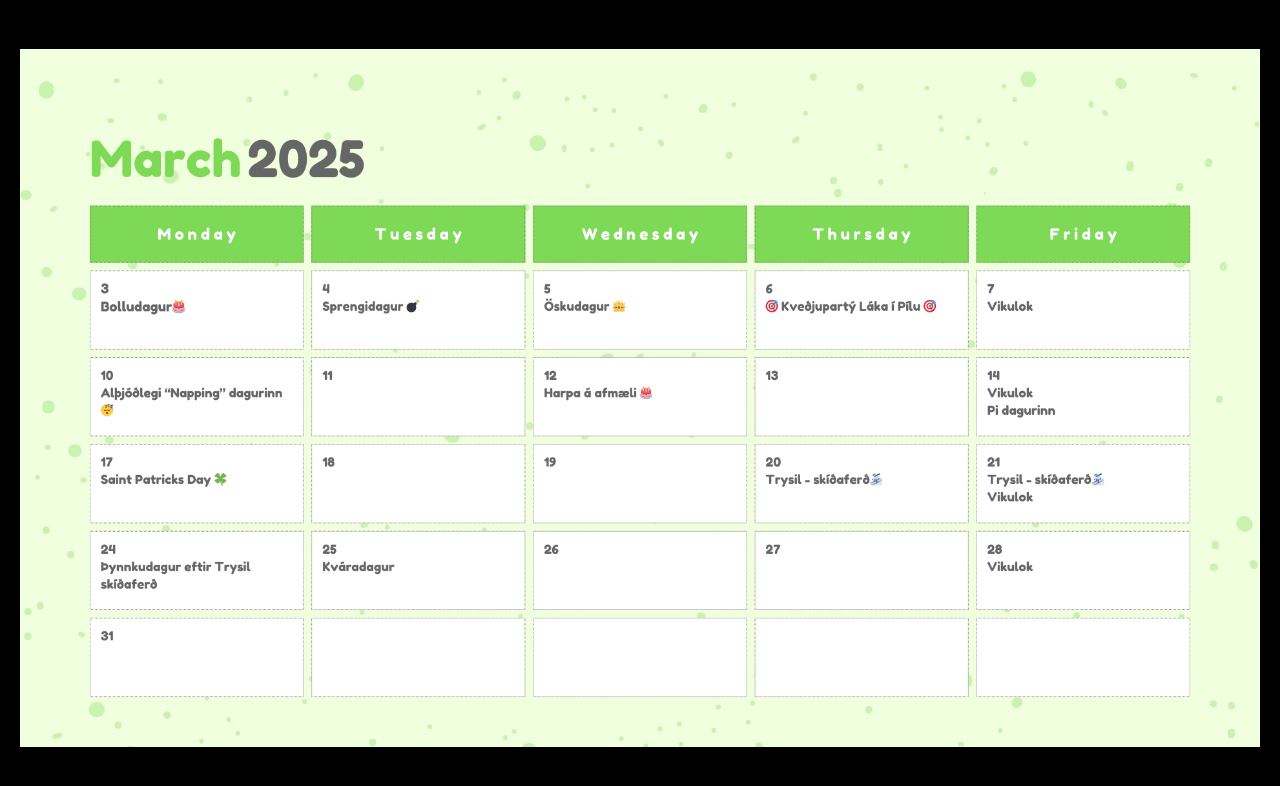
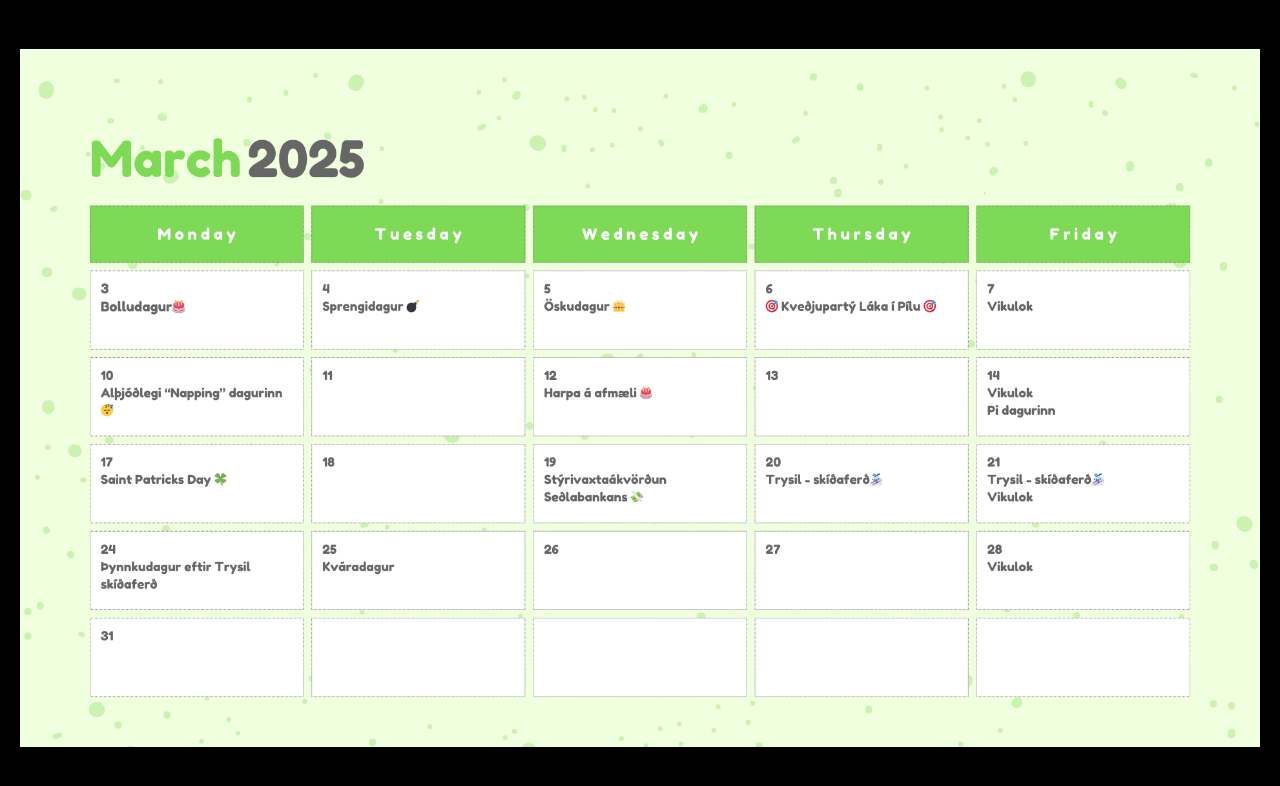
Before and after one commit to harpasteingrims/pearl-calendar-display, a plain HTML site: page index.html in a window 1280 px wide. Drawn offline with Linux system fonts and the light colour scheme.

Commit message:
Change img

```diff
--- a/index.html
+++ b/index.html
@@ -27,7 +27,7 @@
 </head>
 <body>
     <div class="calendar-container">
-        <img src="calendar_march.png" alt="Calendar March 2025" class="calendar-image">
+        <img src="calendar_march_1.png" alt="Calendar March 2025" class="calendar-image">
     </div>
 </body>
 </html>
```
Also changed, not shown: calendar_march.png (deleted), calendar_march_1.png (added).
